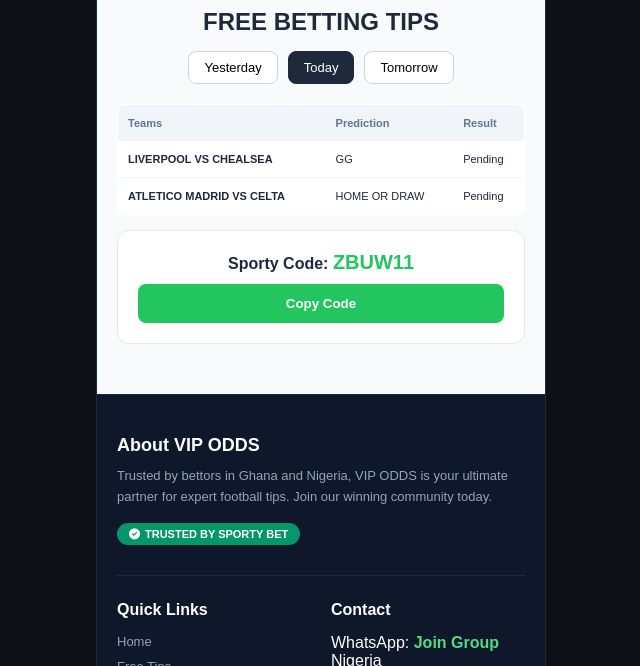
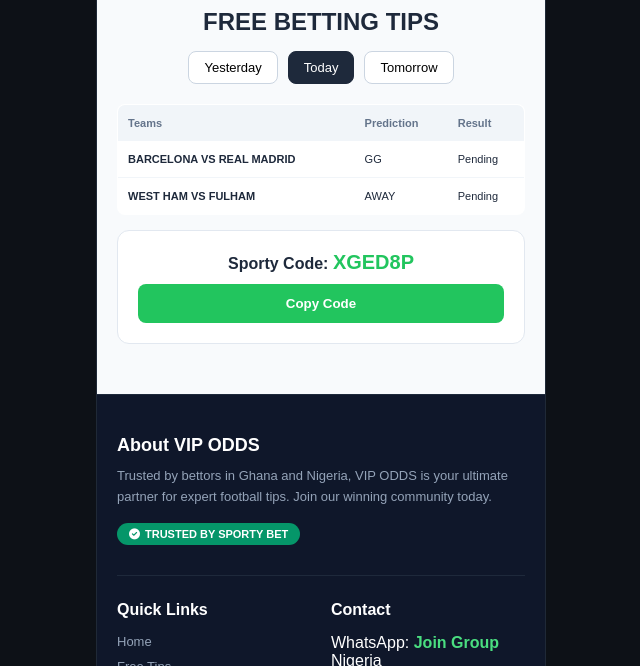
Before and after one commit to callmekome/Josh-, a plain HTML site: page index.html in a window 1280 px wide. Shown: the part 434-1100 px from the top of the page, without its empty margins (319-959 px from the left). Drawn offline with Linux system fonts and the light colour scheme.

Commit message:
Update index.html

```diff
--- a/index.html
+++ b/index.html
@@ -147,16 +147,16 @@
     <script>
         const appData = {
     today: {
-        code: "ZBUW11",
+        code: "XGED8P",
         games: [
             {
-                teams: "LIVERPOOL VS CHEALSEA",
+                teams: "BARCELONA VS REAL MADRID",
                 pred: "GG",
                 res: "Pending"
             },
             {
-                teams: "ATLETICO MADRID VS CELTA",
-                pred: "HOME OR DRAW",
+                teams: "WEST HAM VS FULHAM",
+                pred: "AWAY",
                 res: "Pending"
             }
         ]
```
